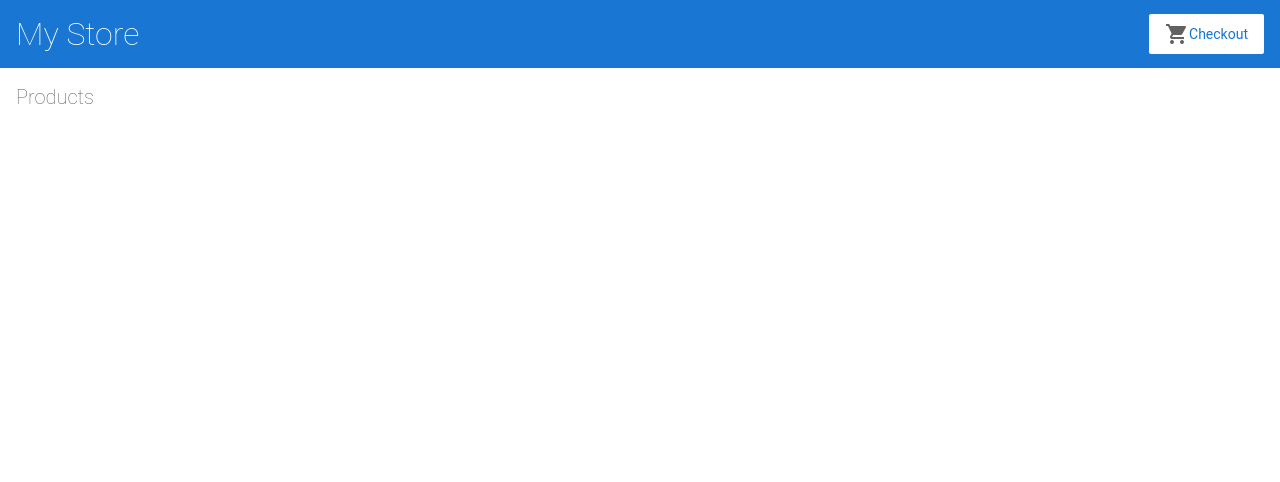
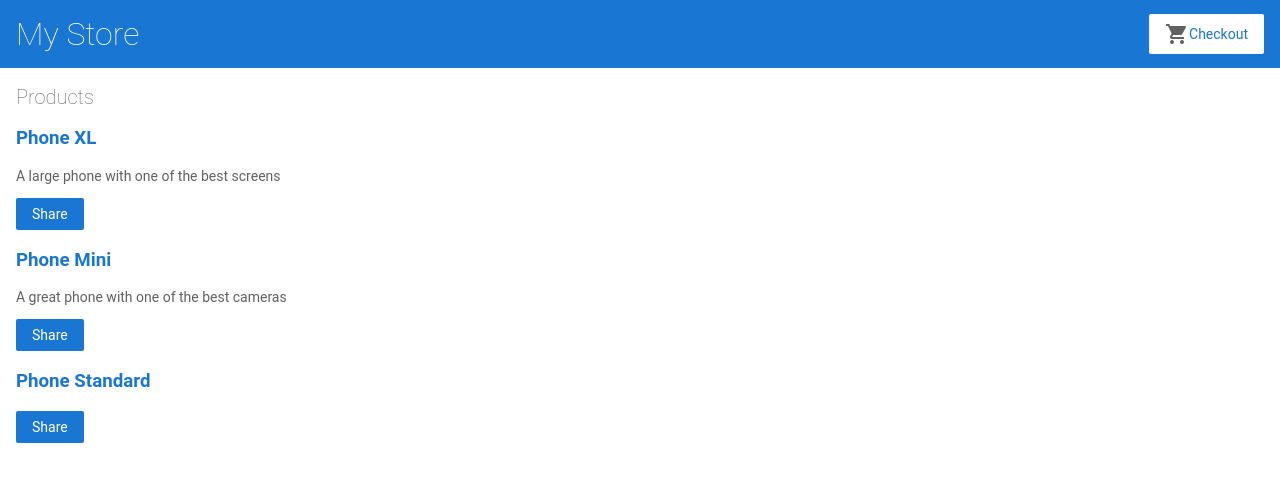
Before and after one commit to ChillBroh/Angular-App-From-Documentation, an Angular app: page / in a window 1280 px wide. Shown: the top 482 px of the page. Built offline with nearby package versions, Linux system fonts and the light colour scheme.

Commit message:
if and for done

```diff
--- a/src/app/product-list/product-list.component.html
+++ b/src/app/product-list/product-list.component.html
@@ -1,5 +1,16 @@
 <h2>Products</h2>
 
+<div *ngFor="let product of products">
+  <h3>
+    <a [title]="product.name + ' details'">{{ product.name }}</a>
+  </h3>
+
+  <p *ngIf="product.description">
+    {{ product.description }}
+  </p>
+
+  <button type="button" (click)="share()">Share</button>
+</div>
 
 <!--
 Copyright Google LLC. All Rights Reserved.
```
Also changed, not shown: 1 other file (tests, documents, lock files or other folders).
